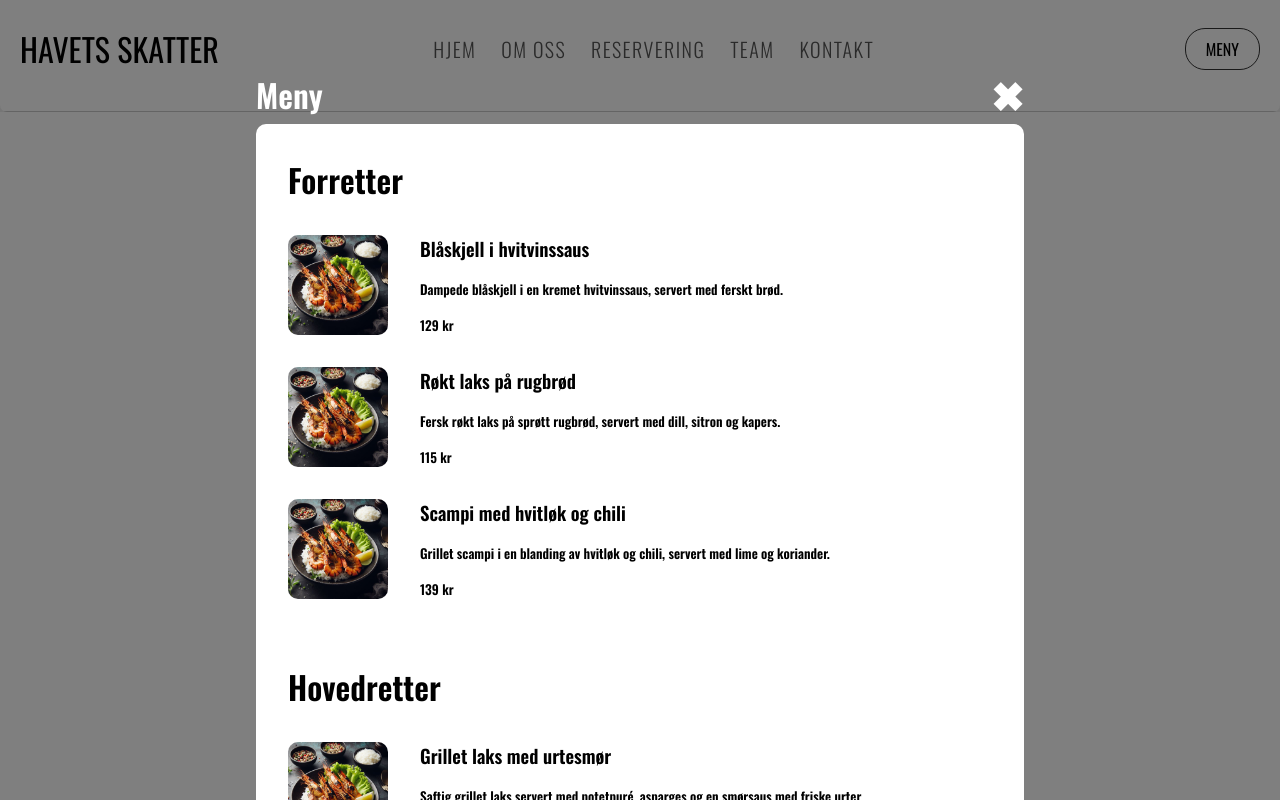
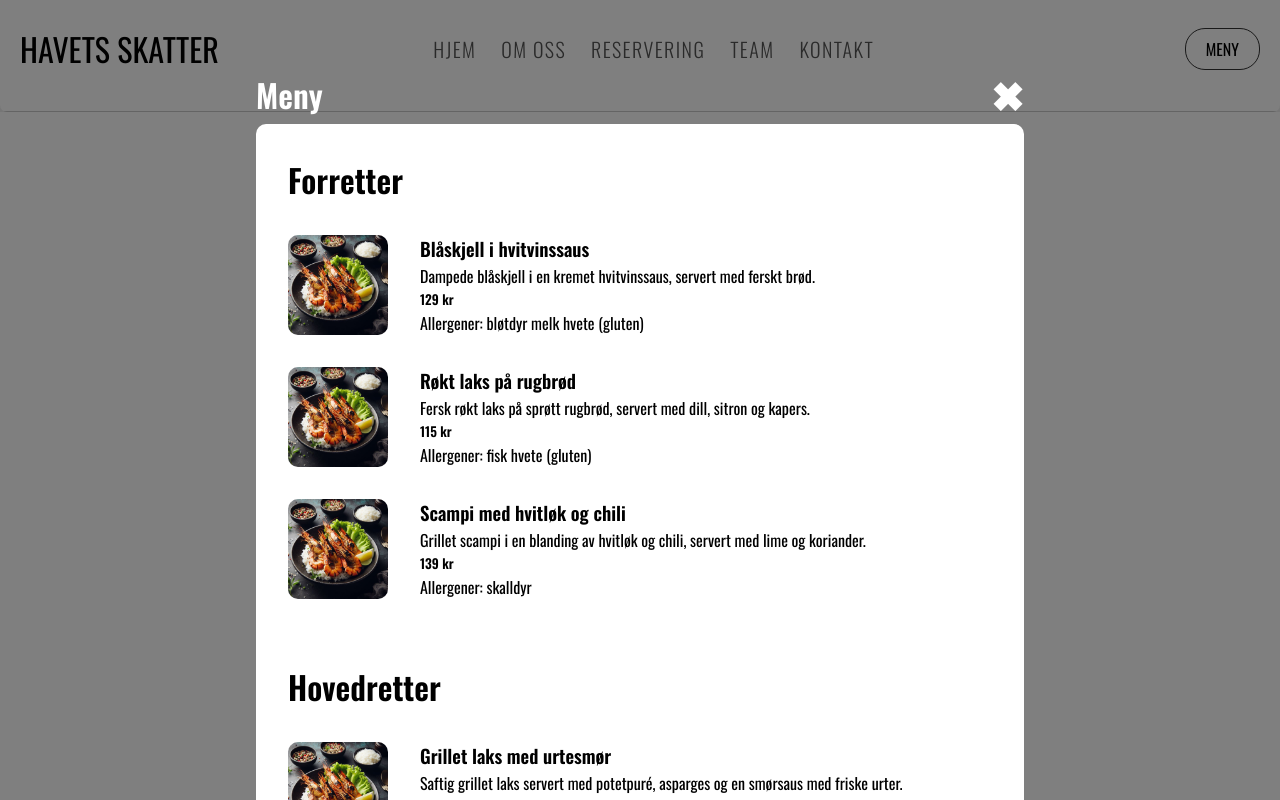
Before and after one commit to skamag/havets-skatter-mern, a React (Vite) app in the folder frontend/: page / in a window 1280 px wide. Both pictures are taken after a click on the button "MENY". Built offline with nearby package versions, Linux system fonts and the light colour scheme.

Commit message:
reservation image and other updates

```diff
--- a/frontend/src/Pages/Home/Home.jsx
+++ b/frontend/src/Pages/Home/Home.jsx
@@ -4,7 +4,7 @@ import HeroSection from "../../components/HeroSection"
 import About from "../../components/About"
 // import Qualities from "../../components/Qualities"
 import Dishes from "../../components/Dishes"
-import WhoAreWe from "../../components/WhoAreWe"
+// import WhoAreWe from "../../components/WhoAreWe"
 import Team from "../../components/Team"
 import Reservation from "../../components/Reservation"
 import Footer from "../../components/Footer"
@@ -13,7 +13,7 @@ const Home = () => {
   const [showMenu, setShowMenu] = useState(false)
 
   return (
-    <div className="home">
+    <main className="home">
       <Menu showMenu={showMenu} setShowMenu={setShowMenu} />
       <HeroSection setShowMenu={setShowMenu} />
 
@@ -29,7 +29,7 @@ const Home = () => {
 
       {/* <Qualities /> */}
       {/* <WhoAreWe /> */}
-    </div>
+    </main>
   )
 }
 
--- a/frontend/src/components/Menu.jsx
+++ b/frontend/src/components/Menu.jsx
@@ -15,10 +15,18 @@ const Menu = ({ showMenu, setShowMenu }) => {
             </div>
             <div className="cardTextContainer">
               <h3>{filteredElement.title}</h3>
-              <h5>{filteredElement.description}</h5>
+              <p>{filteredElement.description}</p>
               <h5>
                 <b>{filteredElement.price} kr</b>
               </h5>
+              <>
+                <p>
+                  Allergener:
+                  {filteredElement.allergies.map((allergy) => (
+                    <span>{" " + allergy}</span>
+                  ))}
+                </p>
+              </>
             </div>
           </div>
         ))}
--- a/frontend/src/components/Reservation.jsx
+++ b/frontend/src/components/Reservation.jsx
@@ -47,7 +47,8 @@ const Reservation = () => {
         <div className="banner">
           <div className="mapContainer">
             <div className="map">
-              <img src="tables-map-v2.png" />
+              <img src="whoweare.png" alt="Kart" />
+              {/* <img src="tables-map-v2.png" alt="Kart" /> */}
             </div>
           </div>
         </div>
--- a/frontend/src/components/styles/about.css
+++ b/frontend/src/components/styles/about.css
@@ -18,17 +18,16 @@
 }
 .about .container .imageContainer {
   width: 50%;
-  background-color: pink;
   background-image: url("/rustic-seafood-restaurant.webp");
   background-size: cover;
   background-position: center;
   border-radius: 10px;
 }
-.about .container .banner img {
+/* .about .container .banner img {
   height: 100%;
-  /* width: 100%; */
+  width: 100%;
   overflow: hidden;
-}
+} */
 .heading {
   font-weight: 200;
   font-size: 4rem;
--- a/frontend/src/components/styles/reservation.css
+++ b/frontend/src/components/styles/reservation.css
@@ -2,30 +2,34 @@
   display: flex;
   min-height: 75vh;
   padding: 30px 20px;
+  justify-content: center;
   align-items: center;
   background-color: #eee;
 }
 .reservation .container {
   display: flex;
   justify-content: center;
+  align-items: center;
 }
 .reservation .container .banner {
-  width: 40%;
+  width: 50%;
   padding: 50px;
   display: flex;
   justify-content: center;
 }
 .reservation .container .banner .mapContainer {
-  height: 100%;
-  width: 400px;
+  /* height: 60%; */
+  width: 360px;
+  /* background-color: pink; */
   display: flex;
   justify-content: center;
-  border: 1px solid black;
+  /* border: 1px solid black; */
   border-radius: 10px;
 }
 .reservation .container .banner .mapContainer .map {
   display: flex;
   justify-content: center;
+  height: 100%;
 }
 /* .reservation .container .banner .mapContainer .map img {
   border: 1px solid #333;
@@ -144,9 +148,9 @@
   transition: ease-in-out 0.3s;
 }
 @media (max-width: 1520px) {
-  .reservation .container {
+  /* .reservation .container {
     min-width: 100%;
-  }
+  } */
 }
 @media (max-width: 1040px) {
   .reservation .container .banner {
```
